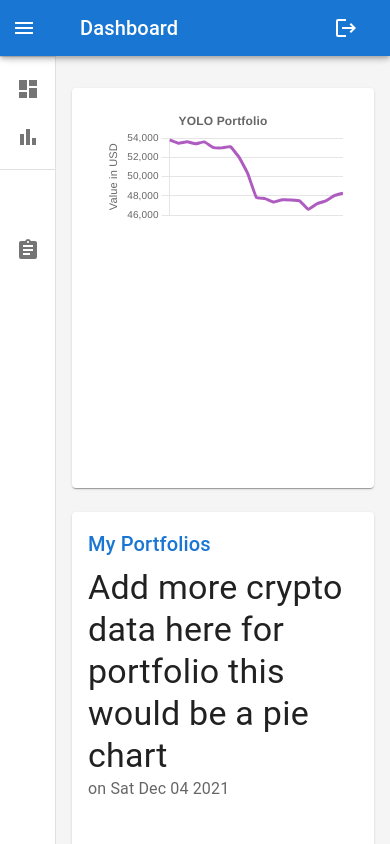
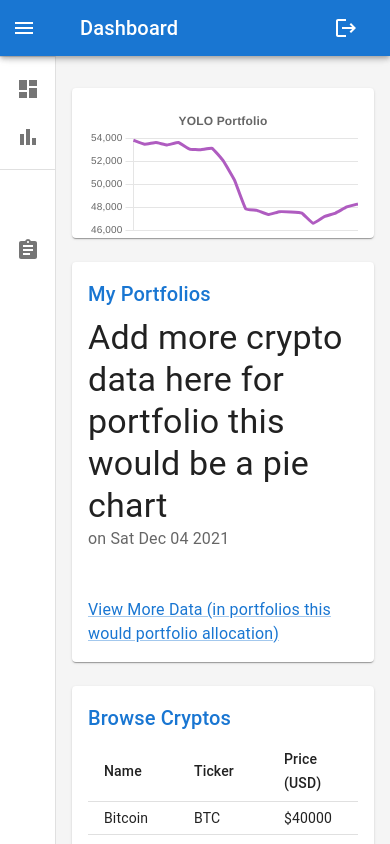
Before and after one commit to gulpinhenry/cryptocraft, a React (Create React App) app in the folder client/: page /me in a window 390 px wide. Built offline with nearby package versions, Linux system fonts and the light colour scheme.

Commit message:
Added resposiveness to the graph paper container. Renamed the graph to have a more generalized name.

```diff
--- a/client/src/components/PortfolioGraph.js
+++ b/client/src/components/Graph.js
@@ -6,7 +6,7 @@ import { hourTimeInterval, sixHourTimeInterval } from '../utils/timeHelpers'
 
 export default function IndividualGraph(props) {
     let graphDataPoints = (props.graph.data);
-    let portfolioName = "YOLO Portfolio"
+    let titleLabel = "YOLO Portfolio"
     console.log(hourTimeInterval(graphDataPoints));
     let tempLabels = hourTimeInterval(graphDataPoints);
 
@@ -18,7 +18,6 @@ export default function IndividualGraph(props) {
                 data={{
                     labels: tempLabels,
                     datasets: [{
-                        labels: portfolioName,
                         data: (props.graph.data),
                         fill: false,
                         borderColor: 'rgb(175, 92, 192)',
@@ -33,20 +32,19 @@ export default function IndividualGraph(props) {
                     plugins: {
                         title: {
                             display: true,
-                            text: portfolioName
+                            text: titleLabel
                         },
                         legend: {
                             display: false,
                         }
                     },
-                    showXAxisLabel: false,
                     scales: {
                         x: {
                             display: false,
                         },
                         y: {
                             title: {
-                                display: true,
+                                display: false,
                                 text: 'Value in USD',
                                 font: {
                                     size: 11
@@ -62,6 +60,7 @@ export default function IndividualGraph(props) {
                     },
                     interaction: { // allows for hover bubble
                         intersect: false,
+                        backgroundColor: 'rgba(0, 0, 0, 0.57)',
                     },
                 }}
             />
--- a/client/src/components/PortfolioGraphContainer.js
+++ b/client/src/components/GraphContainer.js
@@ -1,6 +1,6 @@
 import React, { useEffect } from 'react';
-// import './GraphContainer.css';
-import IndividualGraph from './PortfolioGraph.js';
+import '../styles/GraphContainer.css';
+import IndividualGraph from './Graph.js';
 import { graphData } from '../utils/graphData';
 // const graphData = require('../../../server/utils/graphData');
 
@@ -13,7 +13,7 @@ const GraphContainer = () => {
     // });
 
     return (
-        <div className="container">
+        <div className="graph-container">
             {graphData.map((graph) => (
                 <IndividualGraph key={graph.id} graph={graph} />
             ))}
--- a/client/src/pages/Dashboard.js
+++ b/client/src/pages/Dashboard.js
@@ -24,7 +24,7 @@ import Deposits from '../components/Deposits';
 import Browse from '../components/BrowseCryptos';
 import '../styles/dashboard.css';
 import Auth from '../utils/auth';
-import GraphContainer from '../components/PortfolioGraphContainer';
+import GraphContainer from '../components/GraphContainer';
 
 
 function Copyright(props) {
@@ -175,12 +175,11 @@ function DashboardContent() {
                         <Grid container spacing={3}>
                             {/* Chart */}
                             <Grid item xs={12} md={8} lg={9}>
-                                <Paper
+                                <Paper className="graph-paper"
                                     sx={{
                                         p: 2,
                                         display: 'flex',
                                         flexDirection: 'column',
-                                        height: 400,
                                     }}
                                 >
                                     {/* delete below after testing */}
--- /dev/null
+++ b/client/src/styles/GraphContainer.css
@@ -0,0 +1,5 @@
+.graph-container {
+    display: flex;
+    align-items: center;
+    justify-content: center;
+}
--- a/client/src/styles/dashboard.css
+++ b/client/src/styles/dashboard.css
@@ -1,6 +1,11 @@
 *{
 
 }
+
+.graph-paper {
+    height: 400px;
+}
+
 #dashboard-table{
     overflow-x: scroll;
     table-layout: fixed;
@@ -9,6 +14,36 @@
 #dashboard-table-container {
     width: 100%;
 }
-@media only screen and (min-width: 600px) {
 
+
+/* graph-paper sizing */
+@media only screen and (max-width: 768px) {
+    .graph-paper {
+        height: 350px;
+       }
 }
+@media only screen and (max-width: 672px) {
+    .graph-paper {
+        height: 300px;
+       }
+}
+@media only screen and (max-width: 576px) {
+    .graph-paper {
+        height: 250px;
+       }
+}
+@media only screen and (max-width: 480px) {
+    .graph-paper {
+        height: 200px;
+       }
+}
+@media only screen and (max-width: 400px) {
+    .graph-paper {
+        height: 150px;
+       }
+}
+@media only screen and (max-width: 321px) {
+    .graph-paper {
+        height: 120px;
+       }
+}
```
